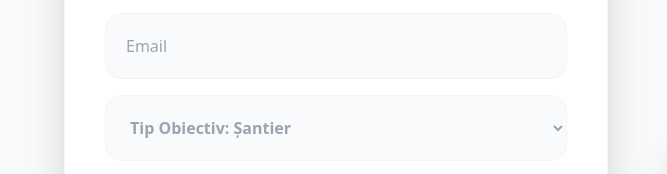
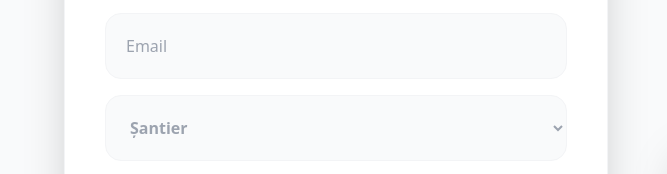
Before and after one commit to Drewstrr/God, a plain HTML site: page index.html in a window 1280 px wide. Shown: the part 3590-3764 px from the top of the page, 0-667 px from the left. Drawn offline with nearby package versions, Linux system fonts and the light colour scheme.

Commit message:
Update index.html

```diff
--- a/index.html
+++ b/index.html
@@ -232,10 +232,10 @@
                     <input type="text" placeholder="Nume sau Firmă" class="w-full p-5 bg-gray-50 rounded-2xl outline-none focus:ring-2 focus:ring-blue-600 border border-gray-100 transition-all">
                     <input type="email" placeholder="Email" class="w-full p-5 bg-gray-50 rounded-2xl outline-none focus:ring-2 focus:ring-blue-600 border border-gray-100 transition-all">
                     <select class="w-full p-5 bg-gray-50 rounded-2xl outline-none border border-gray-100 text-gray-400 font-bold">
-                        <option>Tip Obiectiv: Șantier</option>
-                        <option>Tip Obiectiv: Industrial/Depozit</option>
-                        <option>Tip Obiectiv: Retail/Magazin</option>
-                        <option>Tip Obiectiv: Altele</option>
+                        <option>Șantier</option>
+                        <option>Industrial/Depozit</option>
+                        <option>Retail/Magazin</option>
+                        <option>Altele</option>
                     </select>
                     <textarea rows="4" placeholder="Mesaj scurt despre nevoile tale..." class="w-full p-5 bg-gray-50 rounded-2xl outline-none focus:ring-2 focus:ring-blue-600 border border-gray-100 transition-all"></textarea>
                     <button class="w-full bg-nav-highlight text-white font-black p-6 rounded-2xl uppercase tracking-widest hover:bg-blue-800 shadow-xl transition transform active:scale-95">Trimite Solicitarea</button>
```
